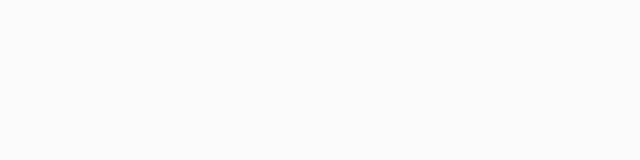
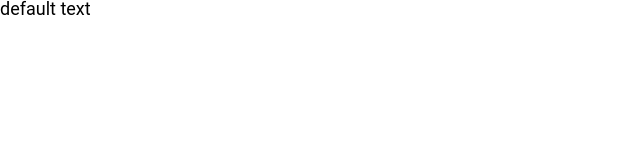
Before and after one commit to dliutyi/up2native, a Vue app in the folder whiteboard/: page / in a window 1280 px wide. Shown: the top 160 px of the page, without its empty margins (0-640 px from the left). Built offline with nearby package versions, Linux system fonts and the light colour scheme.

Commit message:
Add dragabletext component

```diff
--- a/whiteboard/src/App.vue
+++ b/whiteboard/src/App.vue
@@ -1,120 +1,22 @@
 <template>
-    <div id="app" :style="appStyle">
-        <canvas
-            v-on:mousedown="handleClick"
-            v-on:mousemove="handleHover"
-            v-bind:width="width"
-            v-bind:height="height"
-            v-bind:style="canvasStyle" id="whiteboard"></canvas>
+    <div id="app">
+        <dragabletext></dragabletext>
     </div>
 </template>
 
 <script>
 
-import Text from "./objects/text.js"
+import DragableText from "./components/DragableText.vue"
 
 export default {
     data() {
         return {
             width: 0,
-            height: 0,
-            context: CanvasRenderingContext2D,
-            objs: []
-        };
-    },
-    created() {
-        window.addEventListener("resize", this.handleResize);
-        this.handleResize();
-    },
-    mounted(){
-        this.finalizeCanvas();
-    },
-    destroyed() {
-        width.removeEventListener("resize", this.handleResize);
-    },
-    computed: {
-        appStyle(){
-            return{
-                width: this.width + "px",
-                height: this.height + "px",
-                transformOrigin: "0px 0px",
-                transform: "scale(1, 1)"
-            }
-        },
-        canvasStyle(){
-            return{
-                position: "absolute",
-                width: this.width + "px",
-                height: this.height + "px",
-                transformOrigin: "0px 0px",
-                transform: "scale(1, 1)"
-            }
+            height: 0
         }
     },
-    methods: {
-        handleResize() {
-            this.width = window.innerWidth;
-            this.height = window.innerHeight;
-        },
-        handleClick: function(event){
-            let shouldBeAdded = true;
-            for(let obj of this.objs){
-                let isBB = this.isBoundingBox(obj, event);
-                if(isBB && obj.isActive){
-                    shouldBeAdded = false;
-                }
-                if(isBB && shouldBeAdded == true){
-                    obj.isActive = true;
-                    shouldBeAdded = false;
-                }
-                else{
-                    if(obj.isActive){
-                        shouldBeAdded = false;
-                    }
-                    obj.isActive = false;
-                }
-            }
-
-            if(shouldBeAdded){
-                let textObj = new Text(this.context);
-                textObj.move(event.pageX, event.pageY);
-                this.objs.push(textObj);
-
-                this.updateCanvas(textObj);
-            }
-            else{
-                this.drawCanvas();
-            }
-        },
-        handleHover: function(event){
-            for(let obj of this.objs){
-                let bb = obj.boundingBox;
-                obj.isHovered = this.isBoundingBox(obj, event);
-            }
-
-            this.drawCanvas();
-        },
-        isBoundingBox: function(obj, event){
-            let bb = obj.boundingBox;
-            return event.pageX > bb.Left && event.pageY > bb.Top && event.pageX < bb.Right && event.pageY < bb.Bottom;
-        },
-        updateCanvas: function(obj){
-            this.context.save();
-            obj.draw();
-            this.context.restore();
-        },
-        drawCanvas: function(){
-            this.context.clearRect(0, 0, this.width, this.height);
-            for(let obj of this.objs){
-                obj.draw();
-            }
-        },
-        finalizeCanvas: function(){
-            let canvas = document.getElementById("whiteboard");
-
-            this.context = canvas.getContext('2d');
-            this.context.clearRect(0, 0, this.width, this.height);
-        }
+    components: {
+        "dragabletext": DragableText
     }
 };
 
@@ -122,9 +24,6 @@
 
 <style lang="sass">
 
-canvas
-    background: #FAFAFA
-
 #app
     font-size: 18px
     font-family: "Roboto", sans-serif
--- /dev/null
+++ b/whiteboard/src/components/DragableText.vue
@@ -0,0 +1,20 @@
+<template>
+    <div>{{ defaultText }}</div>
+</template>
+
+<script>
+
+export default {
+    name: "dragabletext",
+    data() {
+        return {
+            defaultText: "default text"
+        }
+    }
+};
+
+</script>
+
+<style lang="sass">
+
+</style>
```
Also changed, not shown: 1 other file (tests, documents, lock files or other folders).
